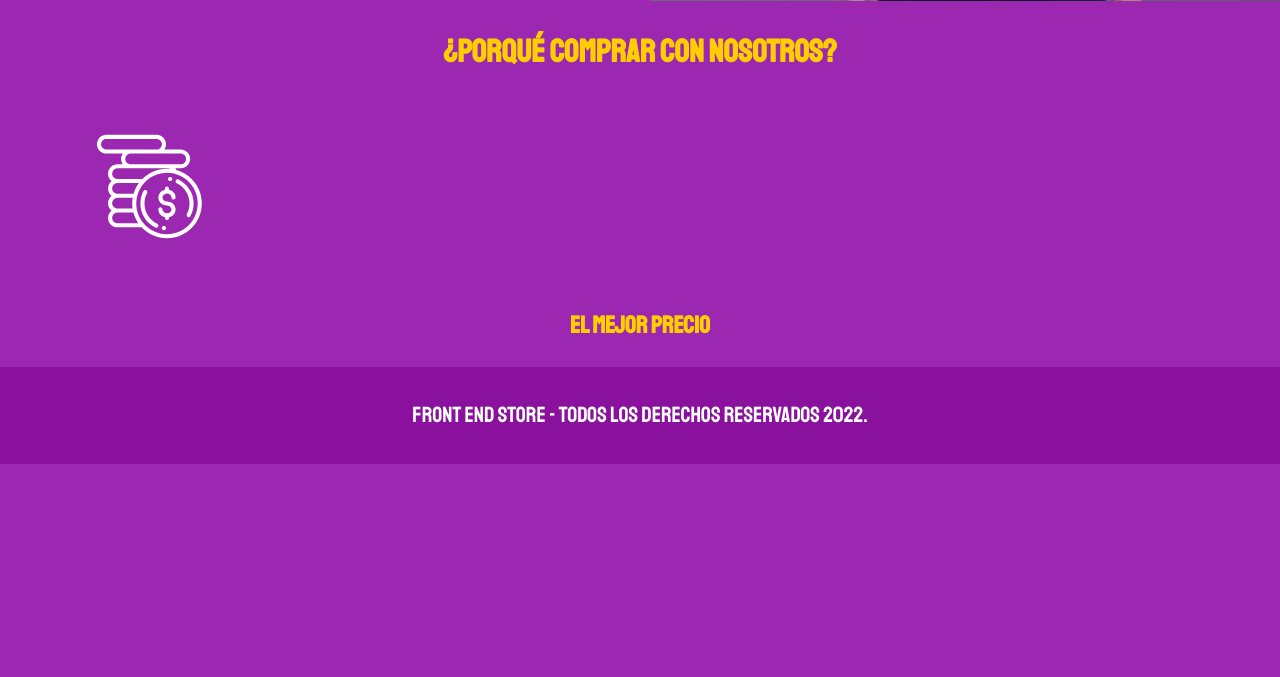
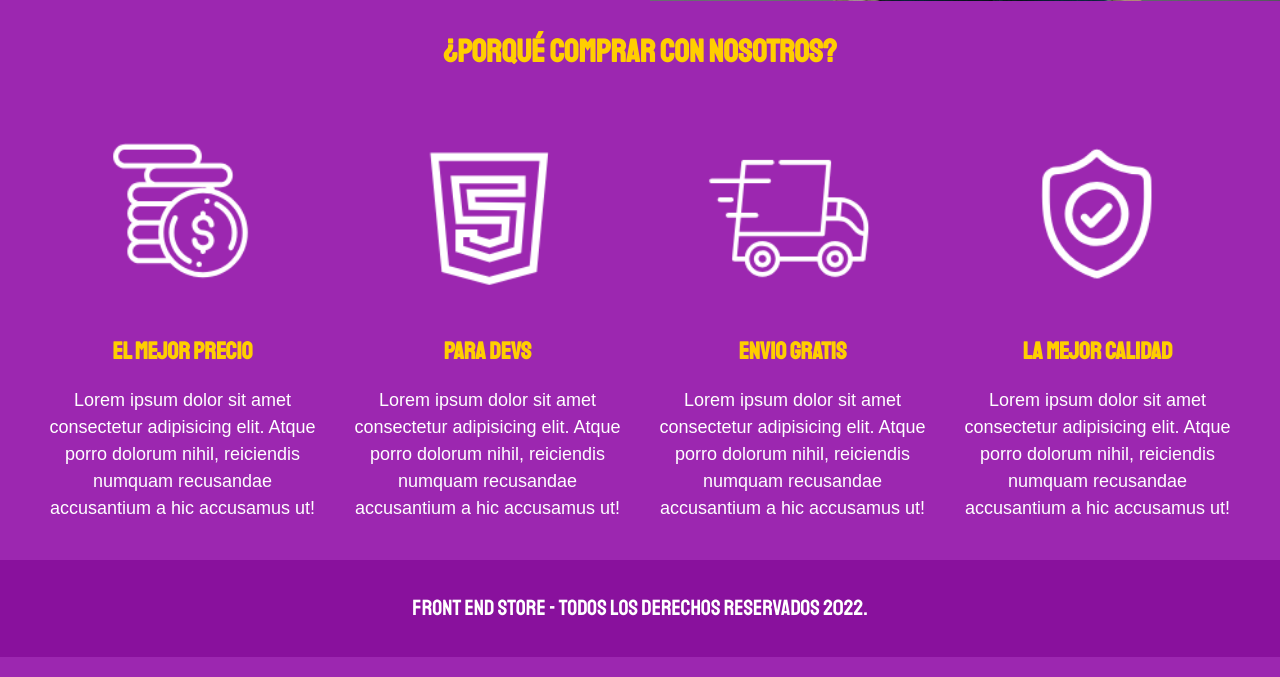
Before and after one commit to Marc-garcia-coronado/WebDev-Course, a PHP site: page /nosotros.html in a window 1280 px wide. Shown: the part 722-1399 px from the top of the page. Before the commit the page ends 1186 px from the top, so only its background shows below. Run offline with PHP 8.4, Linux system fonts and the light colour scheme.

Commit message:
regular update

```diff
--- a/FrontEndStore/css/style.css
+++ b/FrontEndStore/css/style.css
@@ -37,7 +37,7 @@ html {
   }
 
   img {
-      max-width: 100%;
+      width: 100%;
   }
 
   .contenedor {
@@ -125,9 +125,6 @@ html {
     background-color: var(--primario-oscuro);
     padding: 1rem;
 }
-.producto__imagen {
-    width: 100%;
-}
 
 .producto__informacion {
 
@@ -183,7 +180,6 @@ html {
 }
 @media (min-width: 768px) {
     .nosotros {
-
         grid-template-columns: repeat(2, 1fr);
         column-gap: 2rem;
     }
@@ -195,8 +191,33 @@ html {
     width: 100%;
 }
 
-@media (min-width: 764px) {
+@media (min-width: 768px) {
     .nosotros__imagen {
         grid-column: 2 / 3;
     }
 }
+
+/* Bloques */
+
+.bloques {
+    display: grid;
+    grid-template-columns: repeat(2, 1fr);
+    gap: 2rem;
+}
+
+@media (min-width: 768px) {
+    .bloques {
+        grid-template-columns: repeat(4, 1fr);
+    }
+}
+.bloque {
+    text-align: center;
+}
+
+.bloque__titulo {
+    margin: 0;
+}
+
+.bloque__imagen {
+    width: 100%;
+}
--- a/FrontEndStore/nosotros.html
+++ b/FrontEndStore/nosotros.html
@@ -49,8 +49,29 @@
     <section class="contenedor comprar">
         <h2 class="comprar__titulo">¿Porqué Comprar con nosotros?</h2>
         <div class="bloques">
-            <img src="img/icono_1.png" alt="Porque comprar">
-            <h3 class="bloque__titulo">El Mejor Precio</h3>
+            <div class="bloque">
+                <img class="bloque__imagen" src="img/icono_1.png" alt="Porque comprar">
+                <h3 class="bloque__titulo">El Mejor Precio</h3>
+                <p>Lorem ipsum dolor sit amet consectetur adipisicing elit. Atque porro dolorum nihil, reiciendis numquam recusandae accusantium a hic accusamus ut!</p>
+            </div><!--bloque-->
+
+            <div class="bloque">
+                <img class="bloque__imagen" src="img/icono_2.png" alt="Porque comprar">
+                <h3 class="bloque__titulo">Para Devs</h3>
+                <p>Lorem ipsum dolor sit amet consectetur adipisicing elit. Atque porro dolorum nihil, reiciendis numquam recusandae accusantium a hic accusamus ut!</p>
+            </div><!--bloque-->
+
+            <div class="bloque">
+                <img class="bloque__imagen" src="img/icono_3.png" alt="Porque comprar">
+                <h3 class="bloque__titulo">Envio Gratis</h3>
+                <p>Lorem ipsum dolor sit amet consectetur adipisicing elit. Atque porro dolorum nihil, reiciendis numquam recusandae accusantium a hic accusamus ut!</p>
+            </div><!--bloque-->
+
+            <div class="bloque">
+                <img class="bloque__imagen" src="img/icono_4.png" alt="Porque comprar">
+                <h3 class="bloque__titulo">La mejor Calidad</h3>
+                <p>Lorem ipsum dolor sit amet consectetur adipisicing elit. Atque porro dolorum nihil, reiciendis numquam recusandae accusantium a hic accusamus ut!</p>
+            </div><!--bloque-->
         </div>
     </section>
 
```
Also changed, not shown: FrontEndStore/producto.html (+20 -0 lines).
